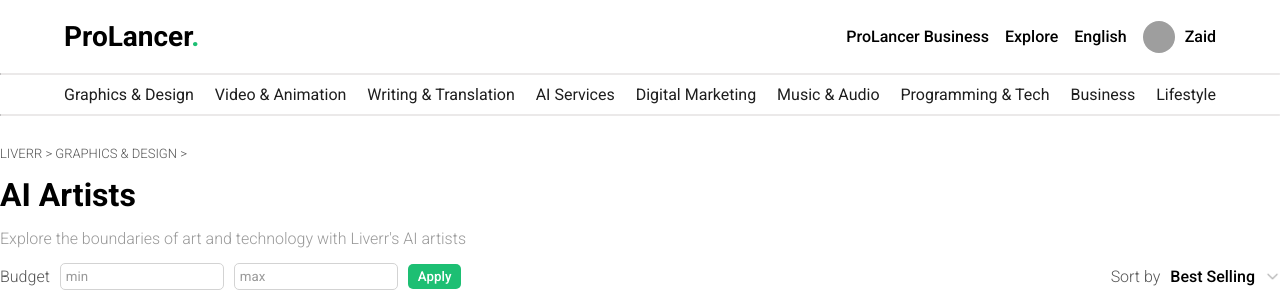
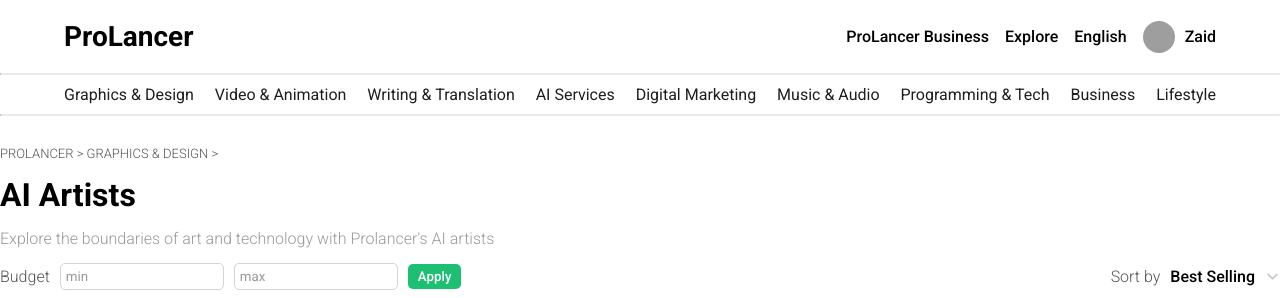
Before and after one commit to redhunt777/ProjectSIH2024, a React (Vite) app in the folder FrontEnd/: page /gigs in a window 1280 px wide. Shown: the top 298 px of the page. Built offline with nearby package versions, Linux system fonts and the light colour scheme; grey boxes are pictures that could not be loaded.

Commit message:
changes in name

```diff
--- a/FrontEnd/src/components/navbar/Navbar.jsx
+++ b/FrontEnd/src/components/navbar/Navbar.jsx
@@ -34,7 +34,6 @@
           <Link className="link" to="/">
             <span className="text">ProLancer</span>
           </Link>
-          <span className="dot">.</span>
         </div>
         <div className="links">
           <span>ProLancer Business</span>
--- a/FrontEnd/src/components/navbar/Navbar.scss
+++ b/FrontEnd/src/components/navbar/Navbar.scss
@@ -39,11 +39,6 @@
     .logo {
       font-size: 28px;
       font-weight: bold;
-
-      .dot {
-        font-weight: bold;
-        color: #1dbf73;
-      }
     }
 
     .links {
--- a/FrontEnd/src/pages/gig/Gig.jsx
+++ b/FrontEnd/src/pages/gig/Gig.jsx
@@ -7,7 +7,7 @@
     <div className="gig">
       <div className="container">
         <div className="left">
-          <span className="breadcrumbs">Liverr > Graphics & Design ></span>
+          <span className="breadcrumbs">Prolancer > Graphics & Design ></span>
           <h1>I will create ai generated art for you</h1>
           <div className="user">
             <img
--- a/FrontEnd/src/pages/gigs/Gigs.jsx
+++ b/FrontEnd/src/pages/gigs/Gigs.jsx
@@ -22,10 +22,10 @@
   return (
     <div className="gigs">
       <div className="container">
-        <span className="breadcrumbs">Liverr > Graphics & Design ></span>
+        <span className="breadcrumbs">Prolancer > Graphics & Design ></span>
         <h1>AI Artists</h1>
         <p>
-          Explore the boundaries of art and technology with Liverr's AI artists
+          Explore the boundaries of art and technology with Prolancer's AI artists
         </p>
         <div className="menu">
           <div className="left">
--- a/FrontEnd/src/pages/home/Home.jsx
+++ b/FrontEnd/src/pages/home/Home.jsx
@@ -151,7 +151,7 @@
         <div className="container">
           <div className="item">
             <h1>
-              liverr <i>business</i>
+              Prolancer <i>business</i>
             </h1>
             <h1>
               A business solution designed for <i>teams</i>
@@ -174,7 +174,7 @@
               <img src="./img/check.png" alt="" />
               Manage teamwork and boost productivity with one powerful workspace
             </div>
-            <button>Explore Liverr Business</button>
+            <button>Explore Prolancer Business</button>
           </div>
           <div className="item">
             <img
```
